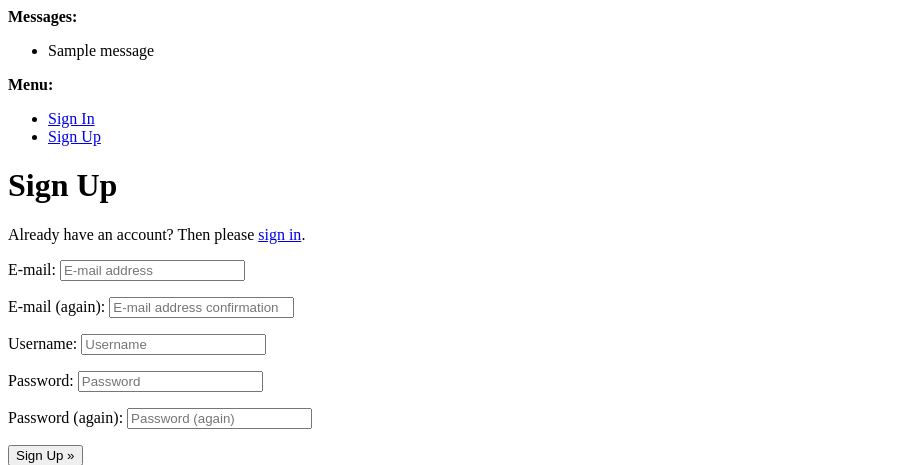
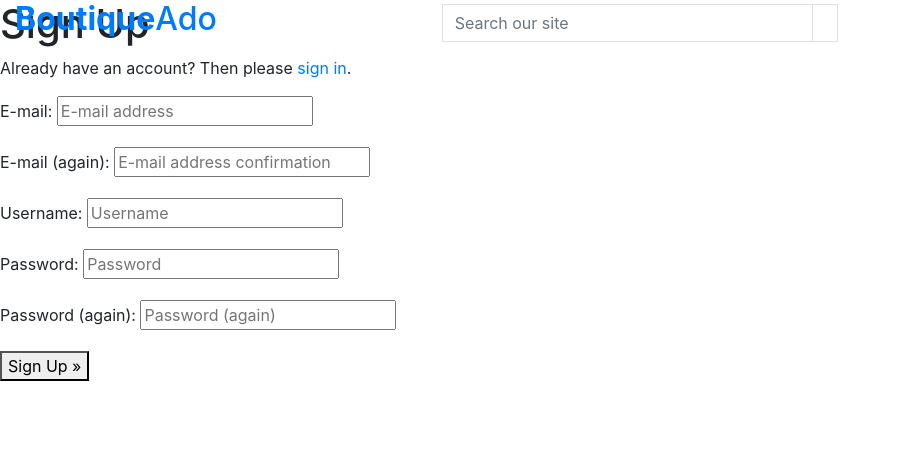
Before and after one commit to lrchnnng/boutique-ado, a Django app: page /accounts/signup/ in a window 1280 px wide. Shown: the top 465 px of the page, without its empty margins (0-901 px from the left). Run offline with Django 3.2, Linux system fonts and the light colour scheme; tables that the repository leaves empty hold one stand-in row (values such as "Sample post"); one stand-in notice (Sample message) is shown; some libraries are stand-ins or nearby versions.

Commit message:
finished header 2 video

```diff
--- /dev/null
+++ b/templates/base.html
@@ -0,0 +1,80 @@
+{% load static %}
+
+<!doctype html>
+<html lang="en">
+  <head>
+
+    {% block meta %}
+        <meta http-equiv="X-UA-Compatible" content="ie=edge">
+        <meta charset="utf-8">
+        <meta name="viewport" content="width=device-width, initial-scale=1, shrink-to-fit=no">
+    {% endblock %}
+
+    {% block extra_meta %}
+    {% endblock %}
+
+    {% block corecss %}
+        <link rel="stylesheet" href="https://stackpath.bootstrapcdn.com/bootstrap/4.4.1/css/bootstrap.min.css" integrity="sha384-Vkoo8x4CGsO3+Hhxv8T/Q5PaXtkKtu6ug5TOeNV6gBiFeWPGFN9MuhOf23Q9Ifjh" crossorigin="anonymous">
+    {% endblock %}
+
+    {% block extra_css %}
+    {% endblock %}
+
+    {% block corejs %}
+        <script src="https://code.jquery.com/jquery-3.4.1.slim.min.js" integrity="sha384-J6qa4849blE2+poT4WnyKhv5vZF5SrPo0iEjwBvKU7imGFAV0wwj1yYfoRSJoZ+n" crossorigin="anonymous"></script>
+        <script src="https://cdn.jsdelivr.net/npm/popper.js@1.16.0/dist/umd/popper.min.js" integrity="sha384-Q6E9RHvbIyZFJoft+2mJbHaEWldlvI9IOYy5n3zV9zzTtmI3UksdQRVvoxMfooAo" crossorigin="anonymous"></script>
+        <script src="https://stackpath.bootstrapcdn.com/bootstrap/4.4.1/js/bootstrap.min.js" integrity="sha384-wfSDF2E50Y2D1uUdj0O3uMBJnjuUD4Ih7YwaYd1iqfktj0Uod8GCExl3Og8ifwB6" crossorigin="anonymous"></script>
+    {% endblock %}
+
+    {% block extra_js %}
+    {% endblock %}
+
+    <title>Boutique Ado {% block extra_title %}{% endblock %}</title>
+  </head>
+  <body>
+    <header class="container-fluid fixed-top">
+      <div class="row">
+        <div class="col col-12 col-lg-4 my-auto py-1 py-lg-0 text-center text-lg-left">
+          <a href="{% url 'home' %}">
+            <h2><strong>Boutique</strong>Ado</h2>
+          </a>
+        </div>
+        <div class="col col-12 col-lg-4 my-auto py-1 py-lg-0">
+          <form action="" method="GET">
+            <div class="input-group w-100">
+              <input type="text" class="form-control border border-black rounded-0" name="q" placeholder="Search our site">
+              <div class="input-group-append">
+                <button class="form-control btn btn-black border border-black rounded-0" type="submit">
+                  <span class="icon">
+                    <i class="fas fa-search"></i>
+                  </span>
+                </button>
+              </div>
+            </div>
+          </form>
+        </div>
+        <div class="col col-12 col-lg-4 my-auto py-1 py-lg-0">
+          <ul class="list-inline list-unstyled text-center text-lg-right my-0">
+            <li class="list-inline-item dropdown"></li>
+            <li class="list-inline-item"></li>
+          </ul>
+        </div>
+      </div>
+    </header>
+
+    {% if messages %}
+        <div class="message-container"></div>
+    {% endif %}
+
+    {% block page_header %}
+    {% endblock %}
+
+    {% block content %}
+    {% endblock %}
+
+    {% block postloadjs %}
+    {% endblock %}
+
+
+  </body>
+</html>
```
Also changed, not shown: base.html (deleted, +0 -52 lines), home/templates/home/index.html (+4 -8 lines).
